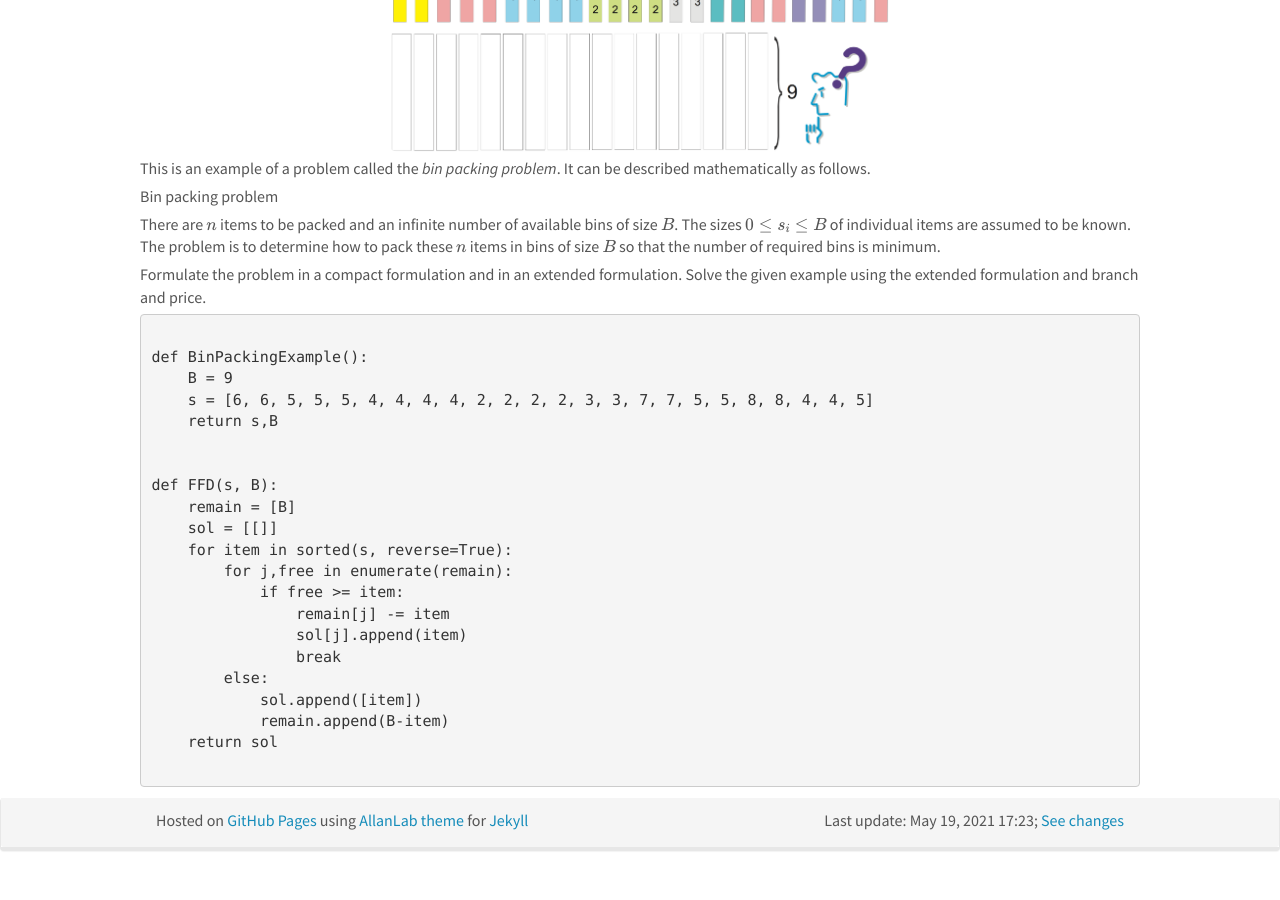
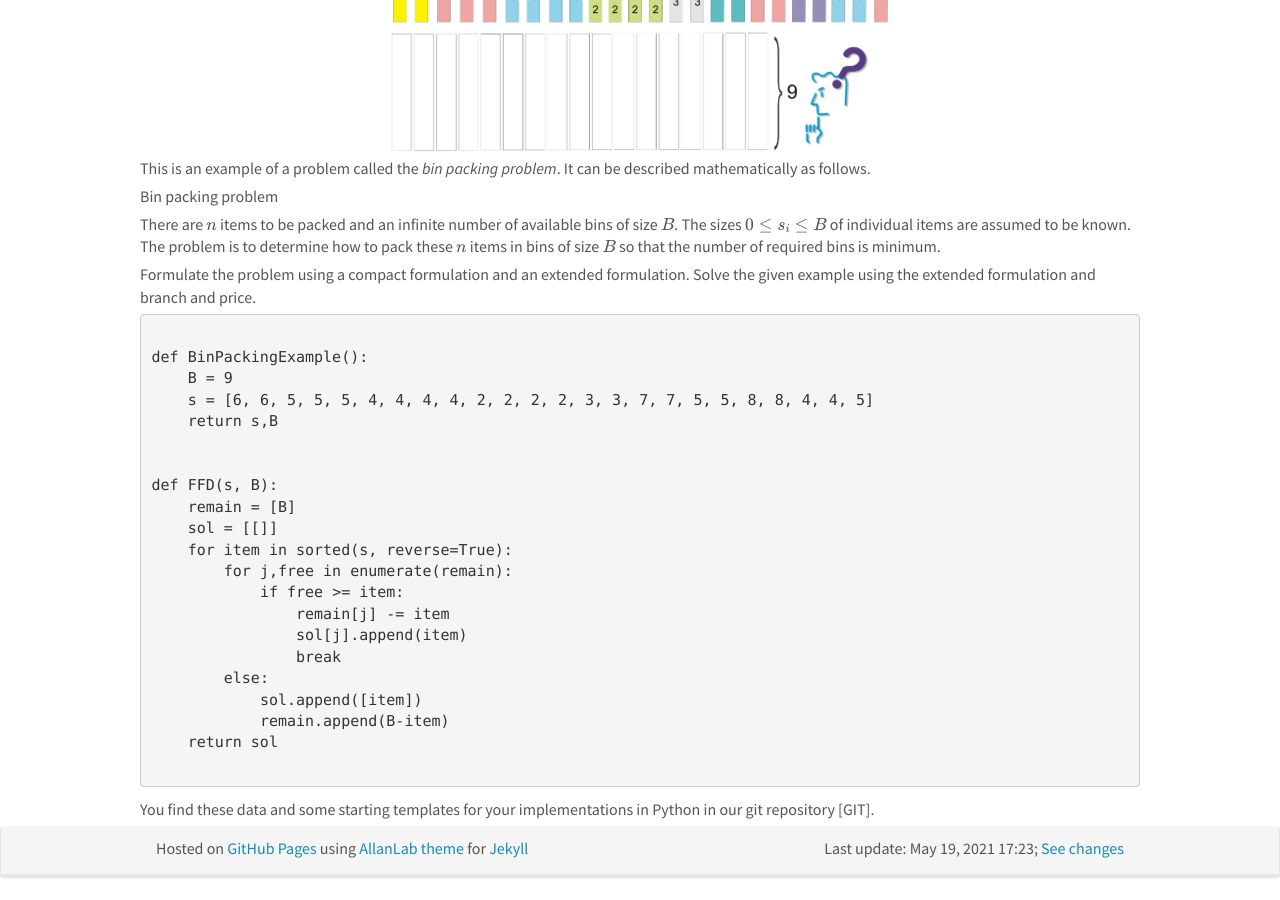
Before and after one commit to DM872/dm872.github.io, a Jekyll site: the page built from _posts/2021-05-02-colgen.md, in a window 1280 px wide and 900 px high, scrolled down 674 px. Built offline with Jekyll 4.4.1, drawn with Linux system fonts in a browser that asks for light colours; nearby versions of some CDN libraries; formulas are drawn with MathJax 3; a script that is not in the unit is left out; comment, search, counter and statistics services are not loaded; before the commit the page ends 1547 px from its top, so only the background shows below that.

Commit message:
added Assignment 1

````diff
--- a/_posts/2021-05-02-colgen.md
+++ b/_posts/2021-05-02-colgen.md
@@ -49,7 +49,7 @@ of size $B$. The sizes $0\leq s_i \leq B$ of individual items are assumed to be
 known. The problem is to determine how to pack these $n$ items in bins of
 size $B$ so that the number of required bins is minimum.
 
-Formulate the problem in a compact formulation and in an extended
+Formulate the problem using a compact formulation and an extended
 formulation. Solve the given example using the extended formulation and
 branch and price.
 
@@ -88,3 +88,5 @@ def FFD(s, B):
     return sol
 
 ```
+
+You find these data and some starting templates for your implementations in Python in our git repository [GIT].
````
